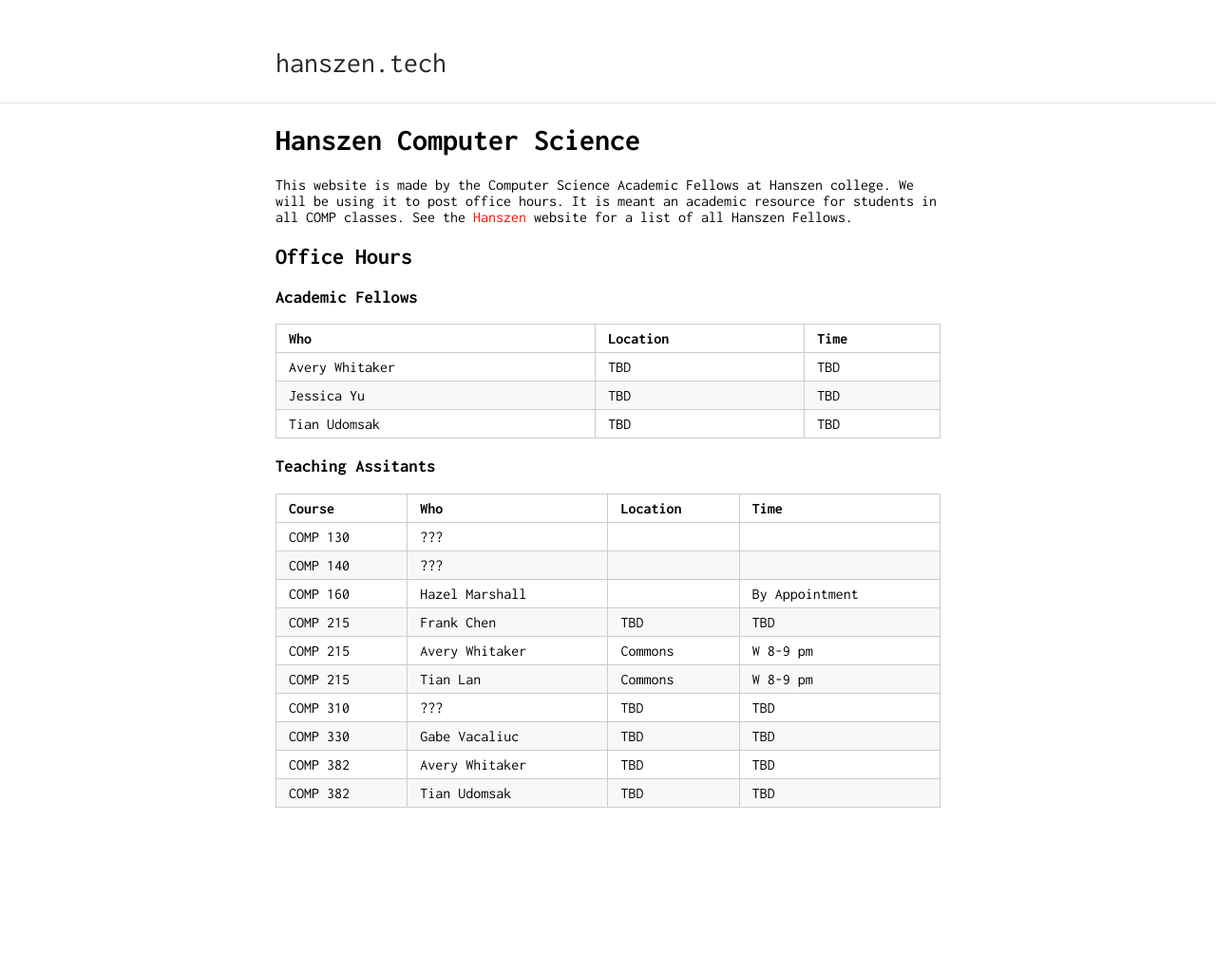
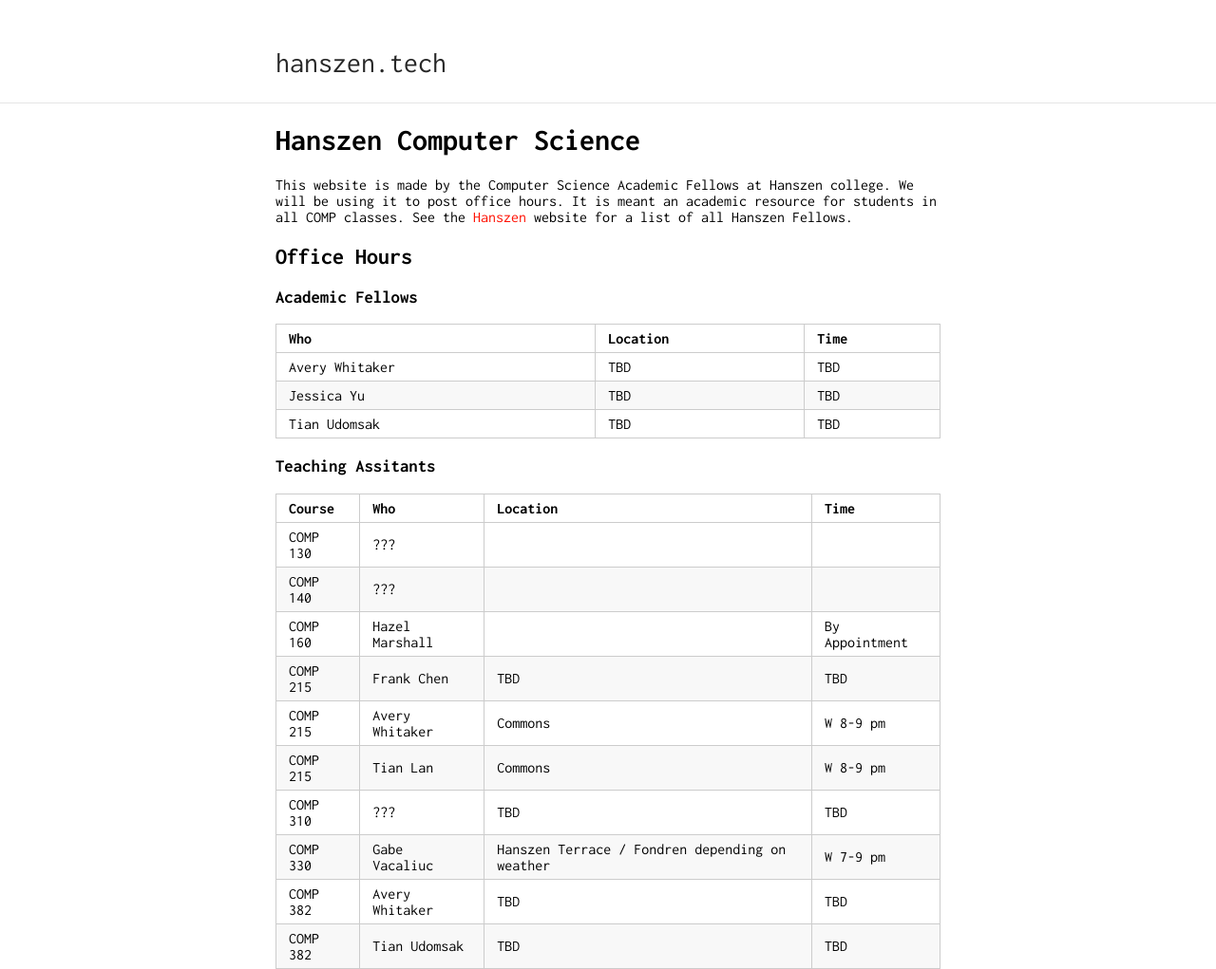
Before and after one commit to Avery-Whitaker/hanszen.tech, a Jekyll site: the page built from index.md, in a window 1280 px wide. Shown: the whole page at 95% size. Built offline with Jekyll 4.4.1, drawn with Linux system fonts in a browser that asks for light colours; our own code applies the rules of GitHub Pages for plain Markdown files; before the commit the page ends 900 px from its top, so only the background shows below that.

Commit message:
added my office hours to the index

```diff
--- a/index.md
+++ b/index.md
@@ -27,7 +27,7 @@ COMP 215 | Frank Chen   | TBD | TBD
 COMP 215 | Avery Whitaker | Commons | W 8-9 pm
 COMP 215 | Tian Lan | Commons | W 8-9 pm
 COMP 310 | ??? | TBD | TBD
-COMP 330 | Gabe Vacaliuc | TBD | TBD
+COMP 330 | Gabe Vacaliuc | Hanszen Terrace / Fondren depending on weather | W 7-9 pm
 COMP 382 | Avery Whitaker | TBD | TBD
 COMP 382 | Tian Udomsak | TBD | TBD
 
```
